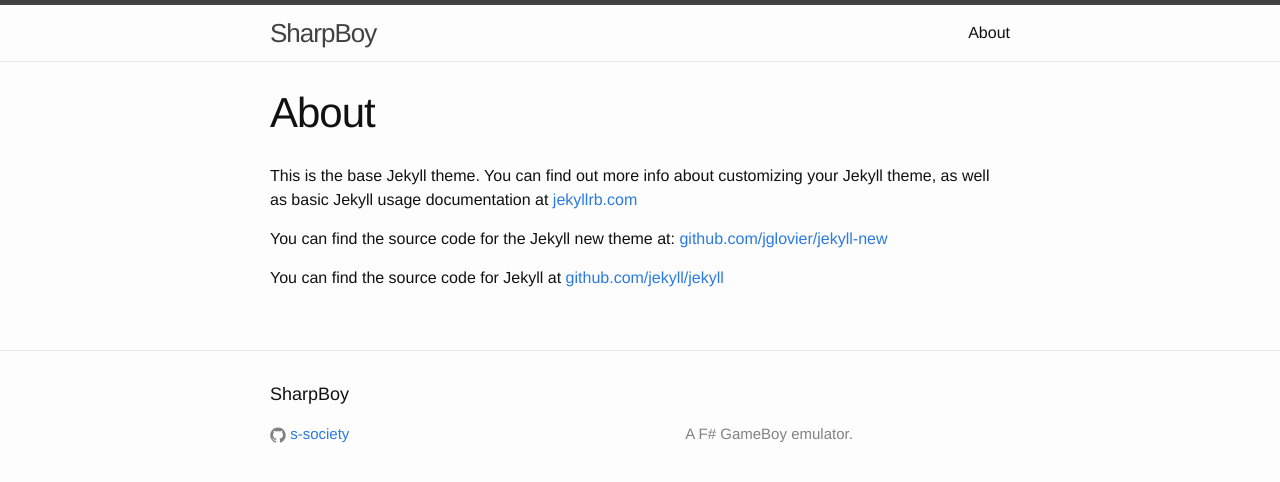
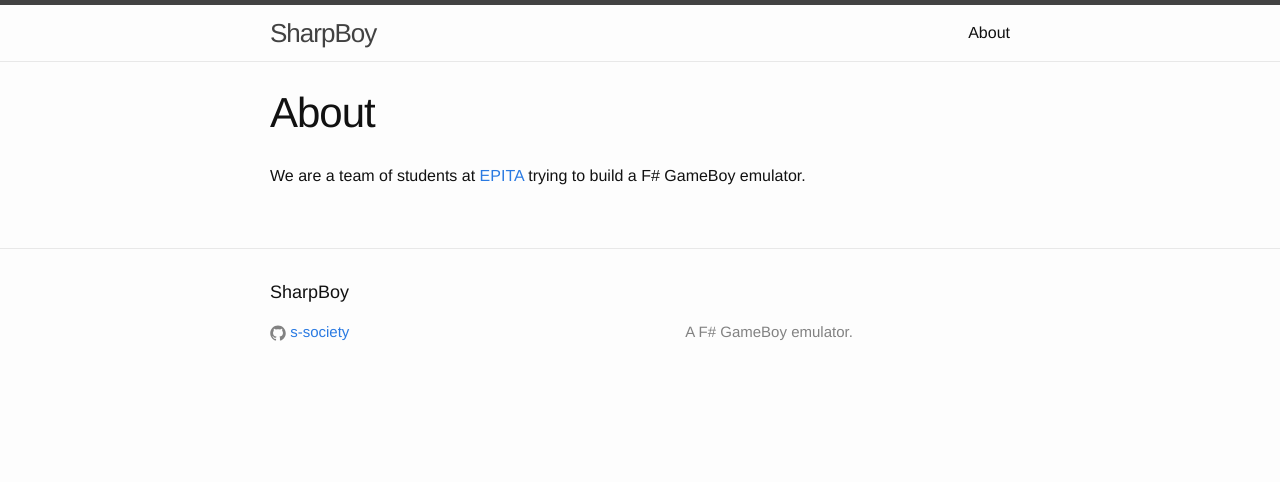
Before and after one commit to s-society/sharpboy, a Jekyll site: the page built from about.md, in a window 1280 px wide. Shown: the top 482 px of the page. Built offline with Jekyll 4.4.1, drawn with Linux system fonts in a browser that asks for light colours.

Commit message:
Add basic about page
Signed-off-by: Antoine Martin <antoine97.martin@gmail.com>

```diff
--- a/about.md
+++ b/about.md
@@ -4,8 +4,5 @@
 permalink: /about/
 ---
 
-This is the base Jekyll theme. You can find out more info about customizing your Jekyll theme, as well as basic Jekyll usage documentation at [jekyllrb.com](http://jekyllrb.com/)
-
-You can find the source code for the Jekyll new theme at: [github.com/jglovier/jekyll-new](https://github.com/jglovier/jekyll-new)
-
-You can find the source code for Jekyll at [github.com/jekyll/jekyll](https://github.com/jekyll/jekyll)
+We are a team of students at [EPITA](epita.fr) trying to build a F# GameBoy
+emulator.
```
